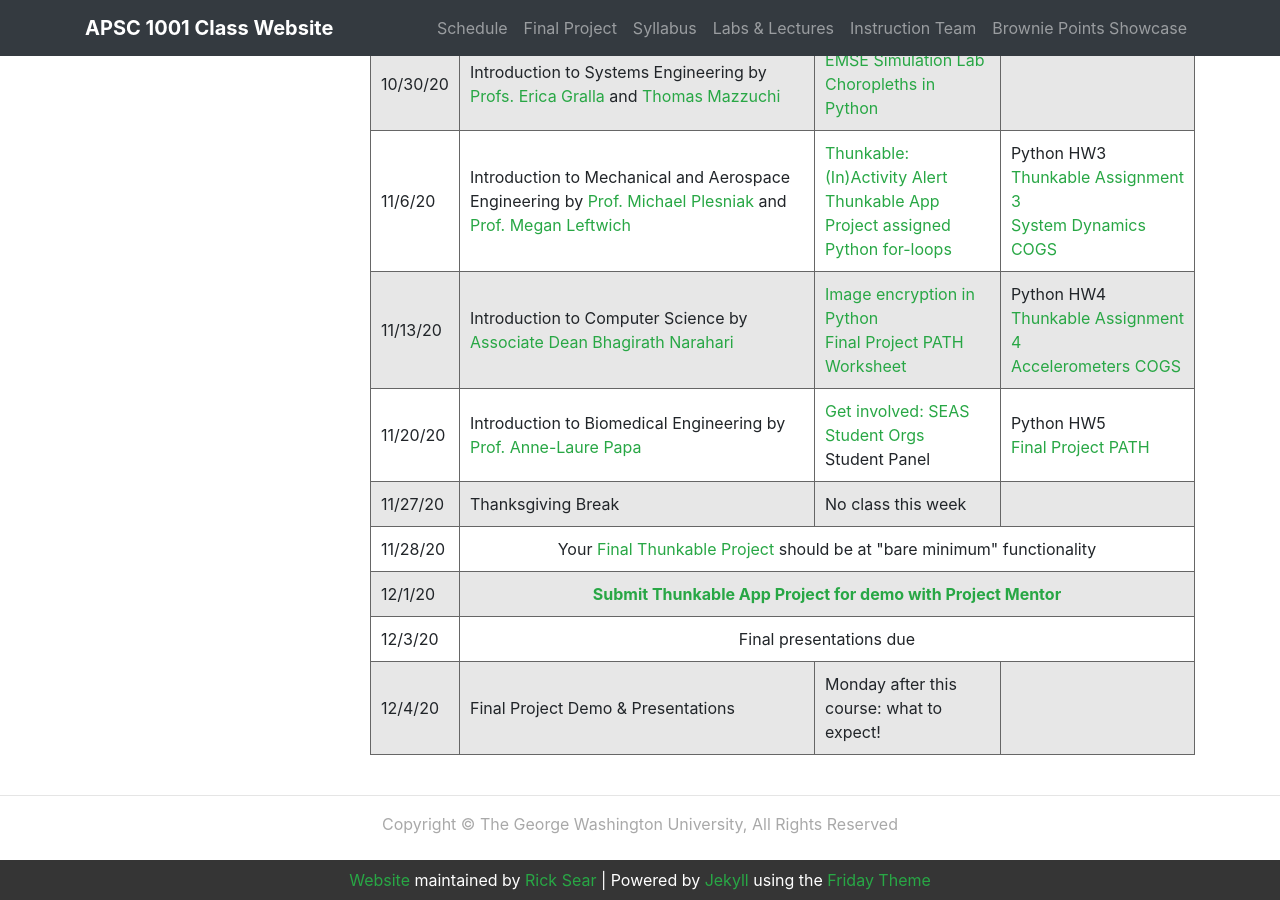
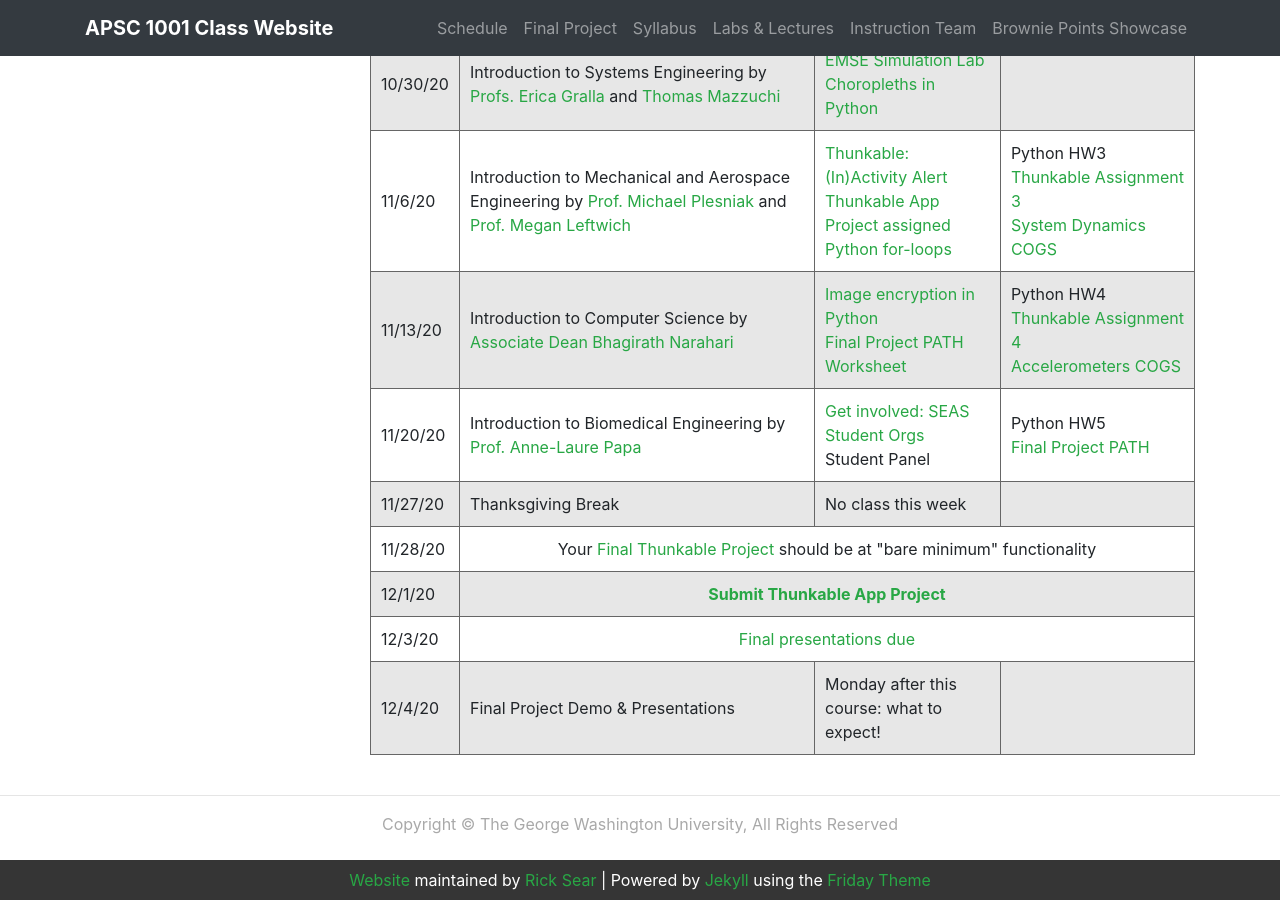
Before and after one commit to GWU-APSC1001/gwu-apsc1001.github.io, a Jekyll site: the page built from _pages/schedule.md, in a window 1280 px wide and 900 px high, scrolled down 868 px. Built offline with Jekyll 4.4.1, drawn with Linux system fonts in a browser that asks for light colours.

Commit message:
Update schedule

```diff
--- a/_pages/schedule.md
+++ b/_pages/schedule.md
@@ -91,11 +91,11 @@ title: Course Schedule
     </tr>
     <tr>
       <td style="text-align: left">12/1/20</td>
-      <td style="text-align: center" colspan="3"><a href="assignments/thunkable-final.html"><strong>Submit Thunkable App Project for demo with Project Mentor</strong></a></td>
+      <td style="text-align: center" colspan="3"><a href="assignments/thunkable-final.html"><strong>Submit Thunkable App Project</strong></a></td>
     </tr>
     <tr>
       <td style="text-align: left">12/3/20</td>
-      <td style="text-align: center" colspan="3">Final presentations due</td>
+      <td style="text-align: center" colspan="3"><a href="assignments/thunkable-final.html">Final presentations due</a></td>
     </tr>
     <tr>
       <td style="text-align: left">12/4/20</td>
```
